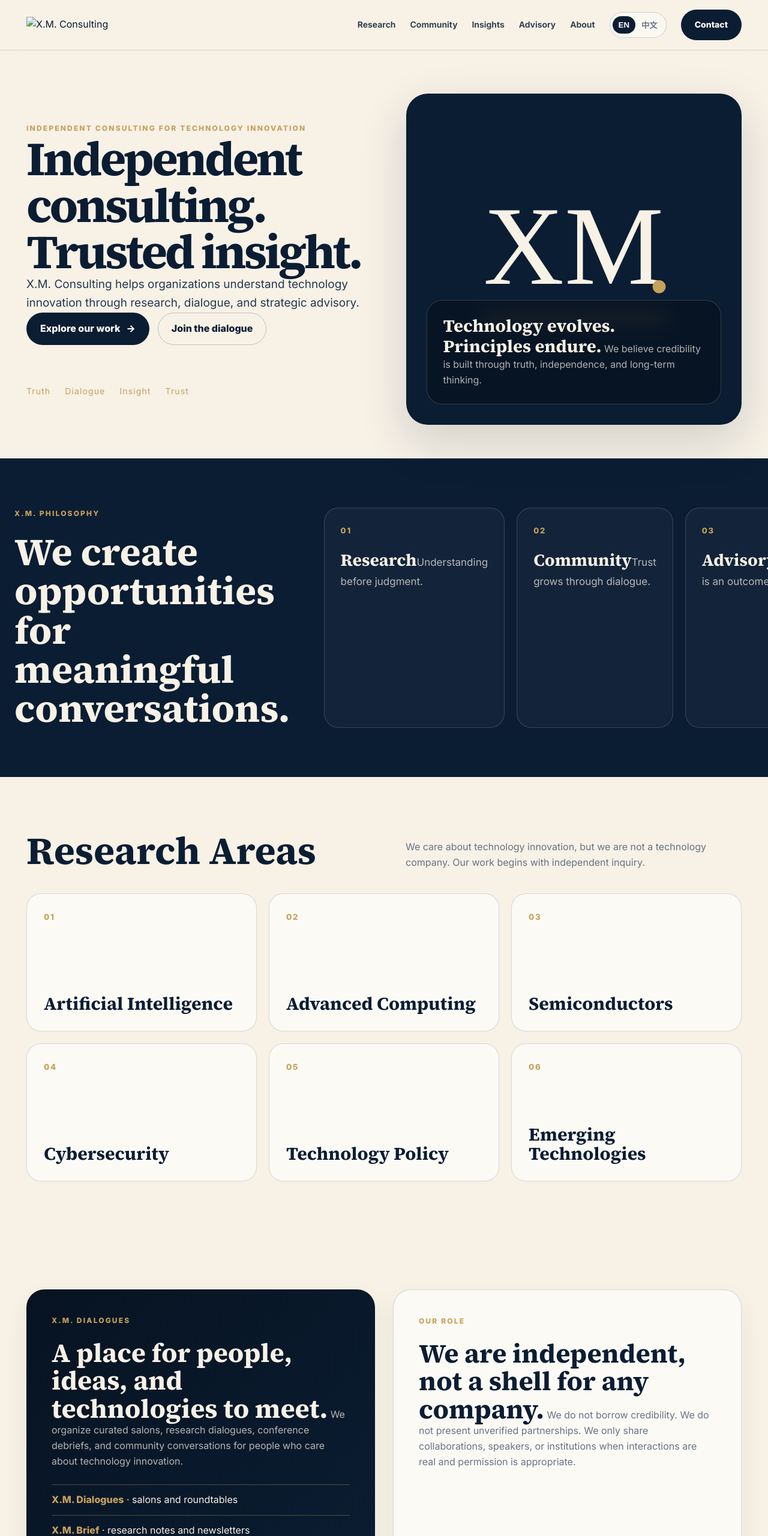
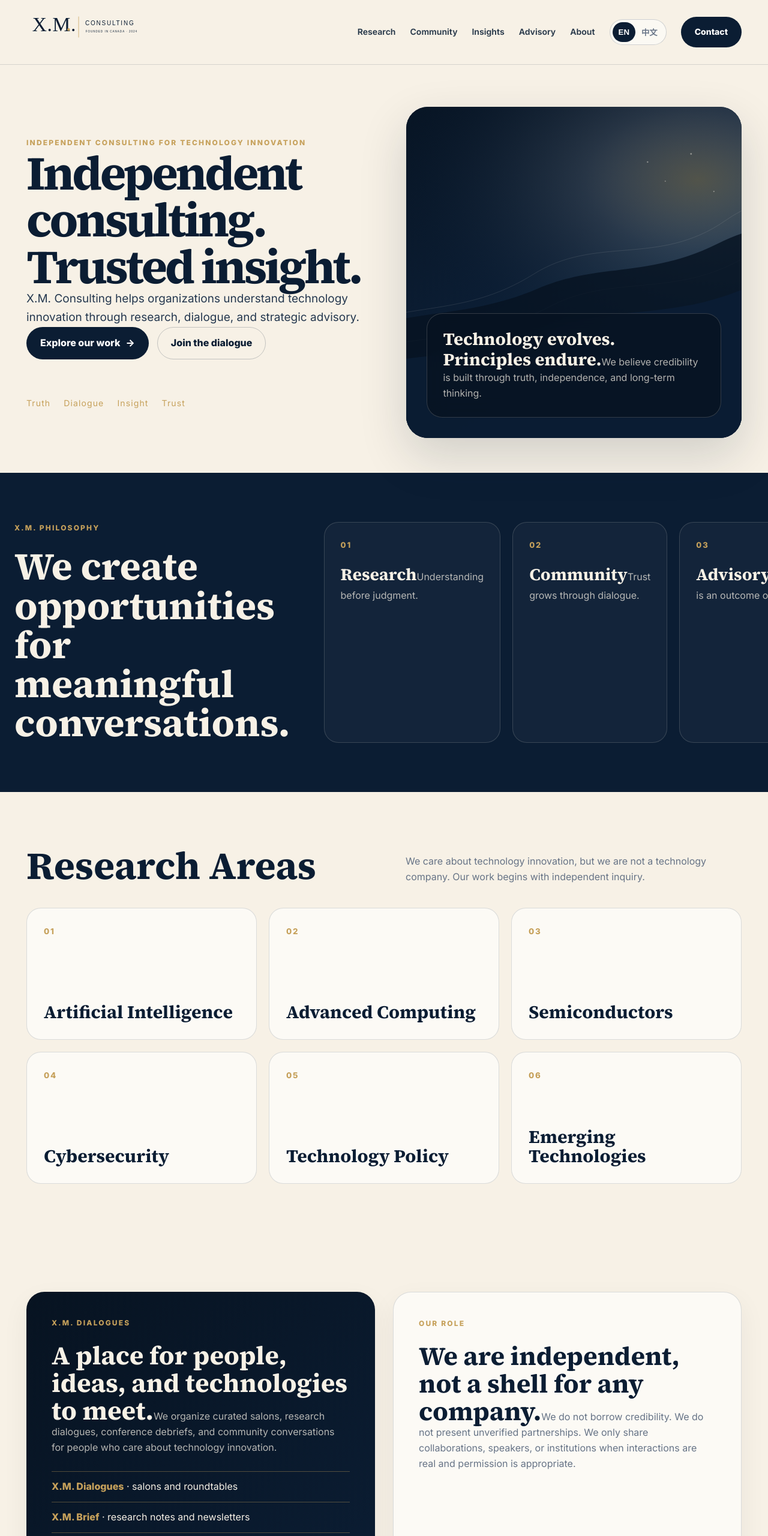
Before and after one commit to allegraqi/xm-consulting-website, a plain HTML site: page index.html in a window 1280 px wide. Shown: the top 2560 px of the page at 60% size. Drawn offline with Linux system fonts and the light colour scheme; files whose address does not match are found by name.

Commit message:
Website Version 2
New bilingual homepage

```diff
--- a/index.html
+++ b/index.html
@@ -1,178 +1,34 @@
-<!DOCTYPE html>
-<html lang="en">
-<head>
-  <meta charset="UTF-8" />
-  <meta name="viewport" content="width=device-width, initial-scale=1.0" />
-  <title>X.M. Consulting | Independent Consulting for Technology Innovation</title>
-  <meta name="description" content="X.M. Consulting is an independent consulting firm founded in Canada in 2024, focused on technology innovation through research, dialogue, and strategic advisory." />
-  <link rel="icon" href="assets/xm-icon.svg" type="image/svg+xml">
-  <link rel="preconnect" href="https://fonts.googleapis.com">
-  <link rel="preconnect" href="https://fonts.gstatic.com" crossorigin>
-  <link href="https://fonts.googleapis.com/css2?family=Inter:wght@400;520;650;800&family=Source+Serif+4:opsz,wght@8..60,400;8..60,600;8..60,700&display=swap" rel="stylesheet">
-  <link rel="stylesheet" href="style.css" />
-</head>
-<body class="lang-en">
-<header class="header">
-  <nav class="nav">
-    <a class="logo" href="#"><img src="assets/xm-logo.svg" alt="X.M. Consulting"></a>
-    <div class="nav-links">
-      <a href="#research"><span class="en">Research</span><span class="zh">研究</span></a>
-      <a href="#community"><span class="en">Community</span><span class="zh">社群</span></a>
-      <a href="#insights"><span class="en">Insights</span><span class="zh">洞察</span></a>
-      <a href="#advisory"><span class="en">Advisory</span><span class="zh">咨询</span></a>
-      <a href="#about"><span class="en">About</span><span class="zh">关于</span></a>
-      <div class="lang-switch"><button data-set-lang="en">EN</button><button data-set-lang="zh">中文</button></div>
-      <a class="btn" href="#contact"><span class="en">Contact</span><span class="zh">联系</span></a>
-    </div>
-  </nav>
-</header>
-
+<!DOCTYPE html><html lang="en"><head>
+<meta charset="UTF-8"/><meta name="viewport" content="width=device-width,initial-scale=1.0"/>
+<title>X.M. Consulting | Independent Consulting for Technology Innovation</title>
+<meta name="description" content="X.M. Consulting is an independent consulting firm founded in Canada in 2024, focused on technology innovation through research, dialogue, and strategic advisory."/>
+<link rel="icon" href="assets/xm-icon.svg" type="image/svg+xml"/>
+<link rel="preconnect" href="https://fonts.googleapis.com"><link rel="preconnect" href="https://fonts.gstatic.com" crossorigin>
+<link href="https://fonts.googleapis.com/css2?family=Inter:wght@400;520;650;800&family=Noto+Serif+SC:wght@500;700&family=Source+Serif+4:opsz,wght@8..60,400;8..60,600;8..60,700&display=swap" rel="stylesheet">
+<link rel="stylesheet" href="style.css"/></head><body class="lang-en">
+<header class="header"><nav class="nav"><a class="logo" href="#"><img src="assets/xm-logo.svg" alt="X.M. Consulting"></a><div class="navlinks">
+<a href="#research"><span class="en">Research</span><span class="zh">研究</span></a><a href="#community"><span class="en">Community</span><span class="zh">社群</span></a><a href="#insights"><span class="en">Insights</span><span class="zh">洞察</span></a><a href="#advisory"><span class="en">Advisory</span><span class="zh">咨询</span></a><a href="#about"><span class="en">About</span><span class="zh">关于</span></a><div class="switch"><button data-lang="en">EN</button><button data-lang="zh">中文</button></div><a class="btn" href="#contact"><span class="en">Contact</span><span class="zh">联系</span></a></div></nav></header>
 <main>
-<section class="hero">
-  <div>
-    <div class="kicker en">Independent Consulting for Technology Innovation</div>
-    <div class="kicker zh">成立于加拿大 · 2024</div>
-    <h1 class="en">Independent consulting. Trusted insight.</h1>
-    <h1 class="zh">见真知，<br>而后见未来。</h1>
-    <p class="lead en">X.M. Consulting helps organizations understand technology innovation through research, dialogue, and strategic advisory.</p>
-    <p class="lead zh">洵美咨询关注科技创新与长期趋势，通过研究、交流与战略咨询，连接思想与实践，帮助组织形成可信判断。</p>
-    <div class="hero-actions">
-      <a class="btn" href="#research"><span class="en">Explore our work</span><span class="zh">了解我们</span> →</a>
-      <a class="btn ghost" href="#community"><span class="en">Join the dialogue</span><span class="zh">参与交流</span></a>
-    </div>
-    <div class="wordmark"><span>Truth</span><span>Dialogue</span><span>Insight</span><span>Trust</span></div>
-  </div>
-  <div class="hero-visual">
-    <div class="hero-note">
-      <h3 class="en">Technology evolves. Principles endure.</h3>
-      <h3 class="zh">技术会演进，原则会长存。</h3>
-      <p class="en">We believe credibility is built through truth, independence, and long-term thinking.</p>
-      <p class="zh">我们相信，真实、独立与长期主义，是一切可信判断的起点。</p>
-    </div>
-  </div>
-</section>
-
-<section class="banner">
-  <div class="banner-inner">
-    <div>
-      <div class="kicker">X.M. Philosophy</div>
-      <h2 class="en">We create opportunities for meaningful conversations.</h2>
-      <h2 class="zh">我们创造认真交流的机会。</h2>
-    </div>
-    <div class="principles">
-      <div class="principle"><strong>01</strong><h3 class="en">Research</h3><h3 class="zh">研究</h3><p class="en">Understanding before judgment.</p><p class="zh">在判断之前，先建立理解。</p></div>
-      <div class="principle"><strong>02</strong><h3 class="en">Community</h3><h3 class="zh">社群</h3><p class="en">Trust grows through dialogue.</p><p class="zh">信任，在交流中生长。</p></div>
-      <div class="principle"><strong>03</strong><h3 class="en">Advisory</h3><h3 class="zh">咨询</h3><p class="en">Business is an outcome of trust.</p><p class="zh">商业，是信任自然生长的结果。</p></div>
-    </div>
-  </div>
-</section>
-
-<section class="section" id="research">
-  <div class="section-head">
-    <h2><span class="en">Research Areas</span><span class="zh">研究方向</span></h2>
-    <p class="en">We care about technology innovation, but we are not a technology company. Our work begins with independent inquiry.</p>
-    <p class="zh">我们关心科技创新，但不是科技公司。我们的工作始于真实的研究、开放的交流与长期观察。</p>
-  </div>
-  <div class="grid">
-    <div class="tile"><small>01</small><h3>Artificial Intelligence</h3></div>
-    <div class="tile"><small>02</small><h3>Advanced Computing</h3></div>
-    <div class="tile"><small>03</small><h3>Semiconductors</h3></div>
-    <div class="tile"><small>04</small><h3>Cybersecurity</h3></div>
-    <div class="tile"><small>05</small><h3>Technology Policy</h3></div>
-    <div class="tile"><small>06</small><h3>Emerging Technologies</h3></div>
-  </div>
-</section>
-
-<section class="section" id="community">
-  <div class="split">
-    <div class="panel dark">
-      <div class="kicker">X.M. Dialogues</div>
-      <h3 class="en">A place for people, ideas, and technologies to meet.</h3>
-      <h3 class="zh">让人与思想，在这里相遇。</h3>
-      <p class="en">We organize curated salons, research dialogues, conference debriefs, and community conversations for people who care about technology innovation.</p>
-      <p class="zh">我们策划沙龙、圆桌、会议复盘与深度对话，让研究者、工程师、创业者与决策者围绕科技创新展开真正有意义的交流。</p>
-      <div class="list">
-        <div><strong>X.M. Dialogues</strong> · salons and roundtables</div>
-        <div><strong>X.M. Brief</strong> · research notes and newsletters</div>
-        <div><strong>Conference Debrief</strong> · post-event analysis</div>
-      </div>
-    </div>
-    <div class="panel">
-      <div class="kicker">Our Role</div>
-      <h3 class="en">We are independent, not a shell for any company.</h3>
-      <h3 class="zh">我们是独立的公司，不作为任何人的壳。</h3>
-      <p class="en">We do not borrow credibility. We do not present unverified partnerships. We only share collaborations, speakers, or institutions when interactions are real and permission is appropriate.</p>
-      <p class="zh">我们不借品牌，不夸大合作，不使用未经许可的名称或标识。所有公开展示的合作、嘉宾与机构，都应真实发生，并获得适当同意。</p>
-    </div>
-  </div>
-</section>
-
-<section class="section" id="insights">
-  <div class="section-head">
-    <h2><span class="en">Insights</span><span class="zh">洞察</span></h2>
-    <p class="en">Our public writing is not marketing. It is a record of how we think.</p>
-    <p class="zh">我们的内容不是营销，而是思考的记录。</p>
-  </div>
-  <div class="insights">
-    <article class="article"><div class="thumb"></div><div class="article-body"><small>X.M. Brief</small><h3 class="en">Technology intelligence beyond trend watching</h3><h3 class="zh">从趋势观察到战略判断</h3><p class="en">Turning weak signals into better decisions.</p><p class="zh">将零散信号转化为可信判断。</p></div></article>
-    <article class="article"><div class="thumb"></div><div class="article-body"><small>Community</small><h3 class="en">Why meaningful dialogue matters</h3><h3 class="zh">为什么真正的交流重要</h3><p class="en">Community is trust infrastructure.</p><p class="zh">社群不是营销，而是信任的基础设施。</p></div></article>
-    <article class="article"><div class="thumb"></div><div class="article-body"><small>Advisory</small><h3 class="en">Research-driven decisions</h3><h3 class="zh">研究驱动的决策</h3><p class="en">Advisory built on evidence and dialogue.</p><p class="zh">以事实和交流为基础的咨询。</p></div></article>
-  </div>
-</section>
-
-<section class="section" id="advisory">
-  <div class="split">
-    <div class="panel">
-      <div class="kicker">Advisory</div>
-      <h3 class="en">Consulting that begins with understanding.</h3>
-      <h3 class="zh">咨询，从理解开始。</h3>
-      <p class="en">We support organizations through technology landscape research, executive briefings, innovation strategy, expert dialogues, and curated community programs.</p>
-      <p class="zh">我们为组织提供技术趋势研究、高管简报、创新战略、专家交流与社群活动策划等咨询服务。</p>
-    </div>
-    <div class="panel dark">
-      <div class="kicker">MVP Services</div>
-      <div class="list">
-        <div><strong>Technology Landscape</strong> · market and research mapping</div>
-        <div><strong>Executive Briefing</strong> · decision-ready insight</div>
-        <div><strong>Community Program</strong> · meetup and dialogue design</div>
-        <div><strong>Strategic Advisory</strong> · long-term innovation planning</div>
-      </div>
-    </div>
-  </div>
-</section>
-
-<section class="philosophy" id="about">
-  <div class="philosophy-inner">
-    <div><p class="big">洵</p></div>
-    <div>
-      <p class="quote zh">见真知，而后见未来。</p>
-      <p class="quote en">Truth before influence.</p>
-      <p class="zh">“洵”不是装饰性的名字，而是一种原则。对 X.M. 而言，真实、独立、信誉与长期主义，比短期影响力更重要。</p>
-      <p class="en">Founded in Canada in 2024, X.M. Consulting is an independent consulting firm for technology innovation. We believe better decisions come from research, meaningful dialogue, and trust built over time.</p>
-    </div>
-  </div>
-</section>
-
-<section class="contact" id="contact">
-  <div class="contact-inner">
-    <div>
-      <h2><span class="en">Let’s start with a conversation.</span><span class="zh">从一次认真交流开始。</span></h2>
-      <p class="en">For research collaboration, community programs, or strategic advisory inquiries, contact X.M. Consulting.</p>
-      <p class="zh">如果你希望交流研究、策划活动或探讨咨询合作，欢迎联系洵美咨询。</p>
-    </div>
-    <a class="btn gold" href="mailto:info@example.com">info@example.com →</a>
-  </div>
-</section>
-</main>
-
-<footer class="footer">
-  <div class="footer-inner">
-    <div><img src="assets/xm-logo.svg" alt="X.M. Consulting"><p>Independent consulting for technology innovation. Founded in Canada · 2024.</p></div>
-    <div><h4>Explore</h4><p><a href="#research">Research</a></p><p><a href="#community">Community</a></p><p><a href="#insights">Insights</a></p></div>
-    <div><h4>Company</h4><p><a href="#about">About</a></p><p><a href="#contact">Contact</a></p></div>
-    <div><h4>Principles</h4><p>Truth</p><p>Dialogue</p><p>Insight</p><p>Trust</p></div>
-  </div>
-</footer>
-<script src="script.js"></script>
-</body>
-</html>
+<section class="hero"><div><div class="kicker en">Independent Consulting for Technology Innovation</div><div class="kicker zh">成立于加拿大 · 2024</div>
+<h1 class="en">Independent consulting. Trusted insight.</h1><h1 class="zh">见真知，<br>而后见未来。</h1>
+<p class="lead en">X.M. Consulting helps organizations understand technology innovation through research, dialogue, and strategic advisory.</p><p class="lead zh">洵美咨询关注科技创新与长期趋势，通过研究、交流与战略咨询，连接思想与实践，帮助组织形成可信判断。</p>
+<div class="actions"><a class="btn" href="#research"><span class="en">Explore our work</span><span class="zh">了解我们</span> →</a><a class="btn ghost" href="#community"><span class="en">Join the dialogue</span><span class="zh">参与交流</span></a></div>
+<div class="words"><span>Truth</span><span>Dialogue</span><span>Insight</span><span>Trust</span></div></div>
+<div class="visual"><div class="note"><h3 class="en">Technology evolves. Principles endure.</h3><h3 class="zh">技术会演进，原则会长存。</h3><p class="en">We believe credibility is built through truth, independence, and long-term thinking.</p><p class="zh">我们相信，真实、独立与长期主义，是一切可信判断的起点。</p></div></div></section>
+<section class="band"><div class="bandin"><div><div class="kicker">X.M. Philosophy</div><h2 class="en">We create opportunities for meaningful conversations.</h2><h2 class="zh">我们创造认真交流的机会。</h2></div><div class="principles">
+<div class="principle"><strong>01</strong><h3 class="en">Research</h3><h3 class="zh">研究</h3><p class="en">Understanding before judgment.</p><p class="zh">在判断之前，先建立理解。</p></div>
+<div class="principle"><strong>02</strong><h3 class="en">Community</h3><h3 class="zh">社群</h3><p class="en">Trust grows through dialogue.</p><p class="zh">信任，在交流中生长。</p></div>
+<div class="principle"><strong>03</strong><h3 class="en">Advisory</h3><h3 class="zh">咨询</h3><p class="en">Business is an outcome of trust.</p><p class="zh">商业，是信任自然生长的结果。</p></div></div></div></section>
+<section class="section" id="research"><div class="head"><h2><span class="en">Research Areas</span><span class="zh">研究方向</span></h2><p class="en">We care about technology innovation, but we are not a technology company. Our work begins with independent inquiry.</p><p class="zh">我们关心科技创新，但不是科技公司。我们的工作始于真实的研究、开放的交流与长期观察。</p></div>
+<div class="grid"><div class="tile"><small>01</small><h3>Artificial Intelligence</h3></div><div class="tile"><small>02</small><h3>Advanced Computing</h3></div><div class="tile"><small>03</small><h3>Semiconductors</h3></div><div class="tile"><small>04</small><h3>Cybersecurity</h3></div><div class="tile"><small>05</small><h3>Technology Policy</h3></div><div class="tile"><small>06</small><h3>Emerging Technologies</h3></div></div></section>
+<section class="section" id="community"><div class="split"><div class="panel dark"><div class="kicker">X.M. Dialogues</div><h3 class="en">A place for people, ideas, and technologies to meet.</h3><h3 class="zh">让人与思想，在这里相遇。</h3><p class="en">We organize curated salons, research dialogues, conference debriefs, and community conversations for people who care about technology innovation.</p><p class="zh">我们策划沙龙、圆桌、会议复盘与深度对话，让研究者、工程师、创业者与决策者围绕科技创新展开真正有意义的交流。</p><div class="list"><div><strong>X.M. Dialogues</strong> · salons and roundtables</div><div><strong>X.M. Brief</strong> · research notes and newsletters</div><div><strong>Conference Debrief</strong> · post-event analysis</div></div></div>
+<div class="panel"><div class="kicker">Our Role</div><h3 class="en">We are independent, not a shell for any company.</h3><h3 class="zh">我们是独立的公司，不作为任何人的壳。</h3><p class="en">We do not borrow credibility. We do not present unverified partnerships. We only share collaborations, speakers, or institutions when interactions are real and permission is appropriate.</p><p class="zh">我们不借品牌，不夸大合作，不使用未经许可的名称或标识。所有公开展示的合作、嘉宾与机构，都应真实发生，并获得适当同意。</p></div></div></section>
+<section class="section" id="insights"><div class="head"><h2><span class="en">Insights</span><span class="zh">洞察</span></h2><p class="en">Our public writing is not marketing. It is a record of how we think.</p><p class="zh">我们的内容不是营销，而是思考的记录。</p></div><div class="articles">
+<article class="article"><div class="thumb"></div><div class="body"><small>X.M. Brief</small><h3 class="en">Technology intelligence beyond trend watching</h3><h3 class="zh">从趋势观察到战略判断</h3><p class="en">Turning weak signals into better decisions.</p><p class="zh">将零散信号转化为可信判断。</p></div></article>
+<article class="article"><div class="thumb"></div><div class="body"><small>Community</small><h3 class="en">Why meaningful dialogue matters</h3><h3 class="zh">为什么真正的交流重要</h3><p class="en">Community is trust infrastructure.</p><p class="zh">社群不是营销，而是信任的基础设施。</p></div></article>
+<article class="article"><div class="thumb"></div><div class="body"><small>Advisory</small><h3 class="en">Research-driven decisions</h3><h3 class="zh">研究驱动的决策</h3><p class="en">Advisory built on evidence and dialogue.</p><p class="zh">以事实和交流为基础的咨询。</p></div></article></div></section>
+<section class="section" id="advisory"><div class="split"><div class="panel"><div class="kicker">Advisory</div><h3 class="en">Consulting that begins with understanding.</h3><h3 class="zh">咨询，从理解开始。</h3><p class="en">We support organizations through technology landscape research, executive briefings, innovation strategy, expert dialogues, and curated community programs.</p><p class="zh">我们为组织提供技术趋势研究、高管简报、创新战略、专家交流与社群活动策划等咨询服务。</p></div><div class="panel dark"><div class="kicker">Services</div><div class="list"><div><strong>Technology Landscape</strong> · market and research mapping</div><div><strong>Executive Briefing</strong> · decision-ready insight</div><div><strong>Community Program</strong> · meetup and dialogue design</div><div><strong>Strategic Advisory</strong> · long-term innovation planning</div></div></div></div></section>
+<section class="philosophy" id="about"><div class="philin"><div><p class="big">洵</p></div><div><p class="quote zh">见真知，而后见未来。</p><p class="quote en">Truth before influence.</p><p class="zh">“洵”不是装饰性的名字，而是一种原则。对 X.M. 而言，真实、独立、信誉与长期主义，比短期影响力更重要。</p><p class="en">Founded in Canada in 2024, X.M. Consulting is an independent consulting firm for technology innovation. We believe better decisions come from research, meaningful dialogue, and trust built over time.</p></div></div></section>
+<section class="contact" id="contact"><div class="contactin"><div><h2><span class="en">Let’s start with a conversation.</span><span class="zh">从一次认真交流开始。</span></h2><p class="en">For research collaboration, community programs, or strategic advisory inquiries, contact X.M. Consulting.</p><p class="zh">如果你希望交流研究、策划活动或探讨咨询合作，欢迎联系洵美咨询。</p></div><a class="btn gold" href="mailto:info@example.com">info@example.com →</a></div></section></main>
+<footer class="footer"><div class="footin"><div><img src="assets/xm-logo.svg" alt="X.M. Consulting"><p>Independent consulting for technology innovation. Founded in Canada · 2024.</p></div><div><h4>Explore</h4><p><a href="#research">Research</a></p><p><a href="#community">Community</a></p><p><a href="#insights">Insights</a></p></div><div><h4>Company</h4><p><a href="#about">About</a></p><p><a href="#contact">Contact</a></p></div><div><h4>Principles</h4><p>Truth</p><p>Dialogue</p><p>Insight</p><p>Trust</p></div></div></footer>
+<script src="script.js"></script></body></html>
--- a/script.js
+++ b/script.js
@@ -1,9 +1 @@
-const setLang = (lang) => {
-  document.body.classList.toggle('lang-zh', lang === 'zh');
-  document.body.classList.toggle('lang-en', lang !== 'zh');
-  localStorage.setItem('xm-lang', lang);
-};
-document.querySelectorAll('[data-set-lang]').forEach(btn => {
-  btn.addEventListener('click', () => setLang(btn.dataset.setLang));
-});
-setLang(localStorage.getItem('xm-lang') || 'en');
+function setLang(lang){document.body.classList.toggle('lang-zh',lang==='zh');document.body.classList.toggle('lang-en',lang!=='zh');localStorage.setItem('xm-lang',lang)}document.querySelectorAll('[data-lang]').forEach(b=>b.addEventListener('click',()=>setLang(b.dataset.lang)));setLang(localStorage.getItem('xm-lang')||'en');
```
Also changed, not shown: assets/hero.svg (added), assets/xm-icon.svg (added), assets/xm-logo.svg (added), style.css, 1 other file.
